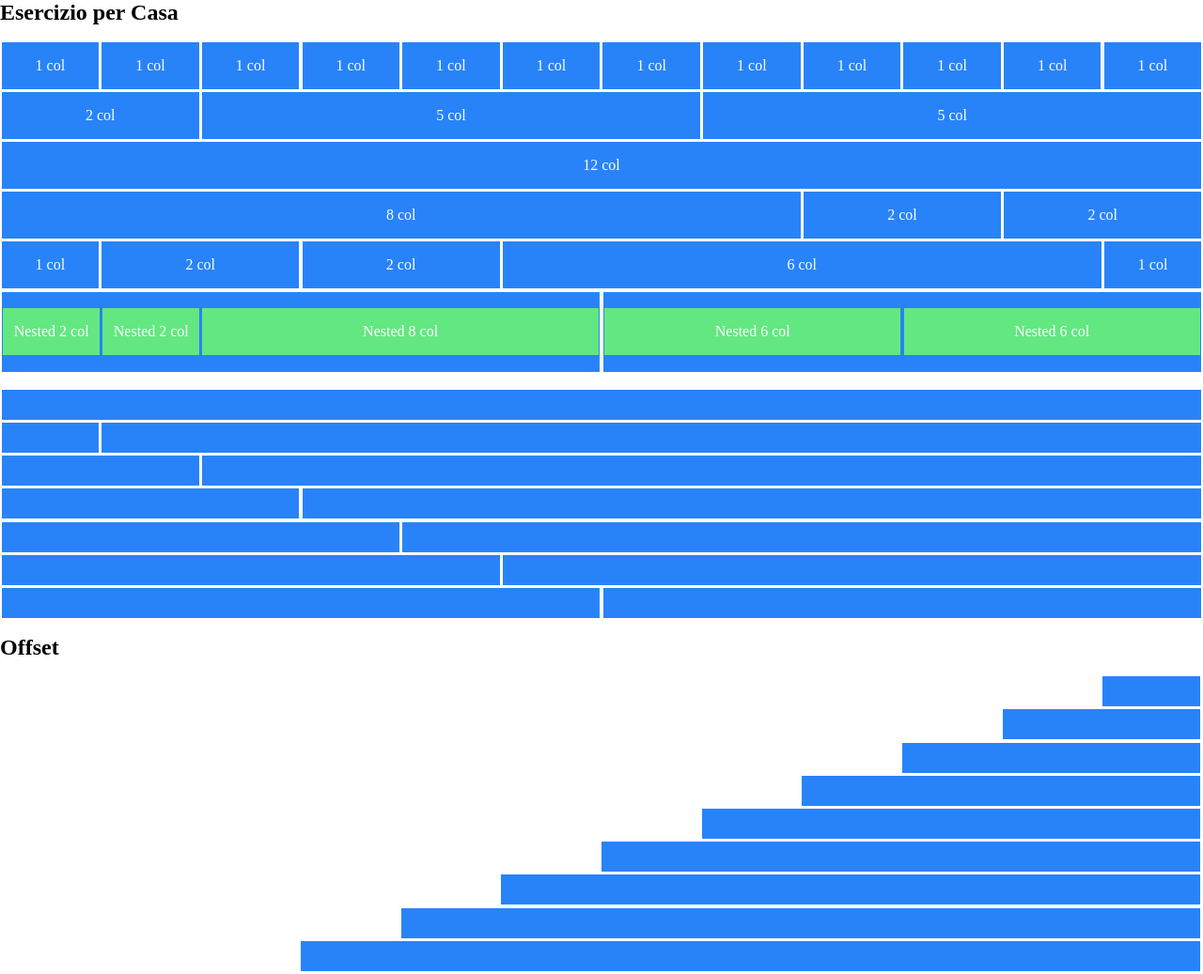
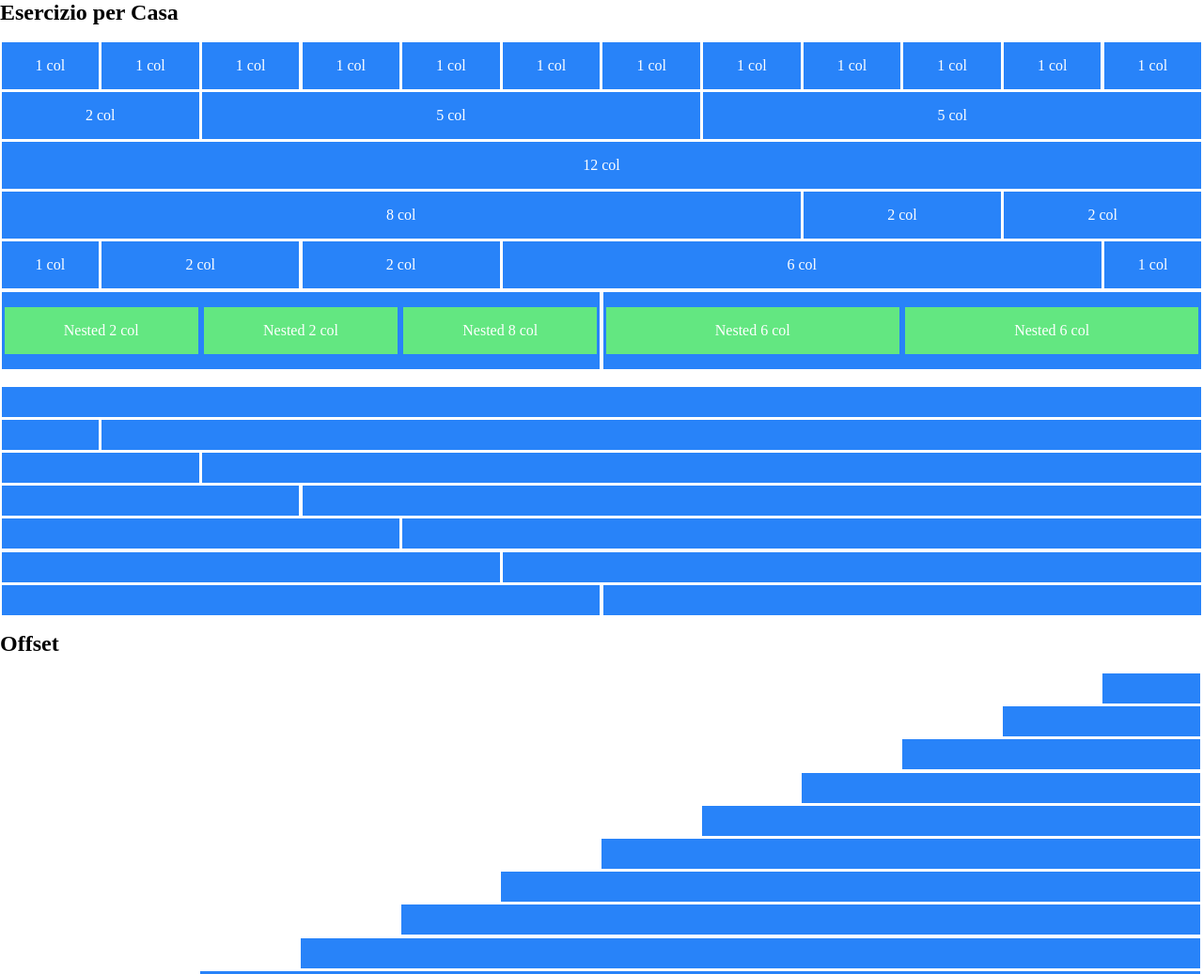
Before and after one commit to Pietro907/html-css-12bool, a plain HTML site: page index.html in a window 1280 px wide. Shown: the top 1037 px of the page at 94% size. Drawn offline with Linux system fonts and the light colour scheme.

Commit message:
add margin col-nested

```diff
--- a/assets/css/framework/framewok.css
+++ b/assets/css/framework/framewok.css
@@ -106,6 +106,8 @@
 
 .nested {
     background-color: rgba(105, 241, 118, 0.911);
+    margin: 0 0.2rem;
+    width: calc(100% - 0.4rem);
 }
 
 /* #endregion color*/
```
